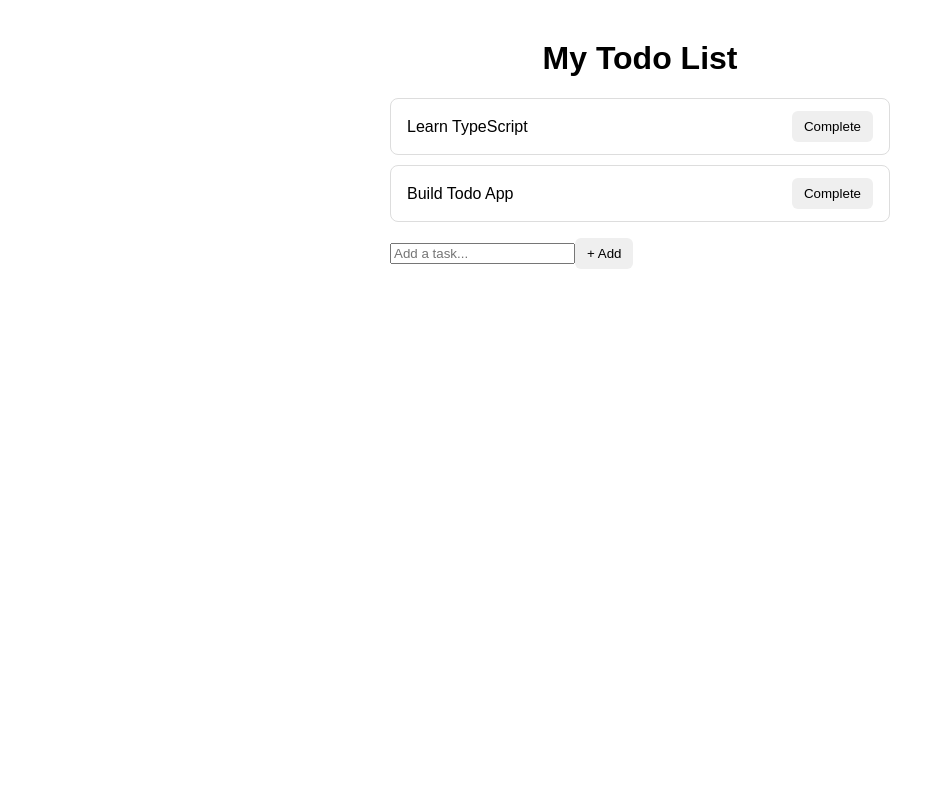
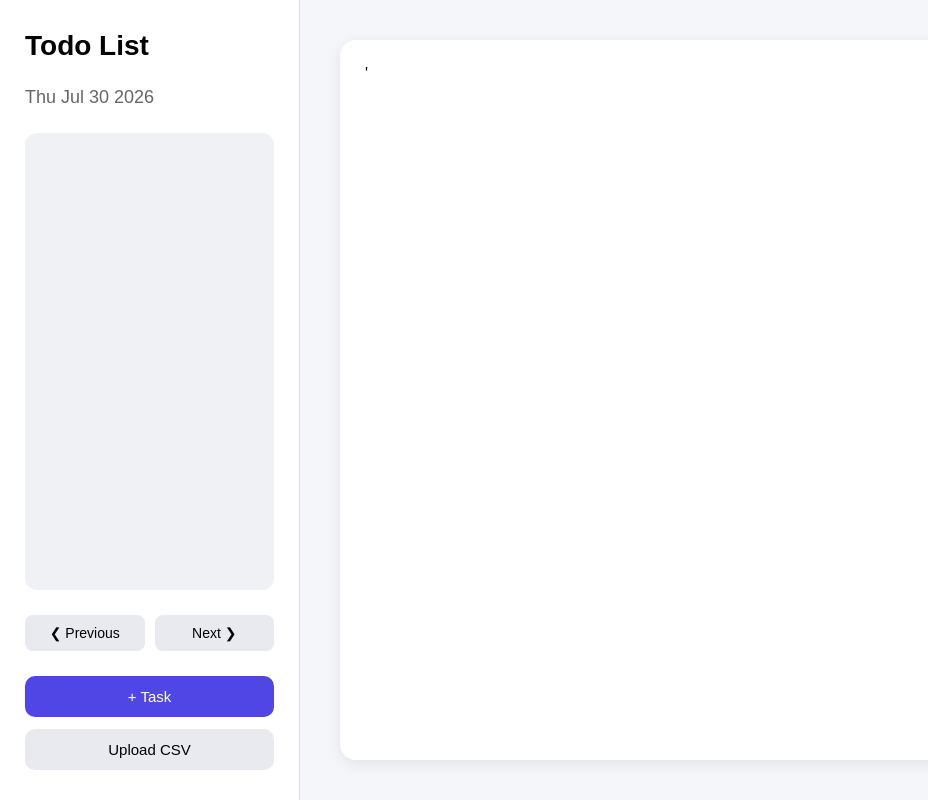
Before and after one commit to AudreyBurrell/todo-typescript, a React (Vite) app: page / in a window 1280 px wide. Shown: the whole page, without its empty margins (0-928 px from the left). Built offline with nearby package versions, Linux system fonts and the light colour scheme.

Commit message:
Making the html/css for my new app

```diff
--- a/src/App.tsx
+++ b/src/App.tsx
@@ -1,8 +1,13 @@
 import type { Task } from "./types/Task";
+import "./styles/App.css";
+
+import { useState } from "react";
 
 function App() {
+    let currentDate = new Date().toDateString();
+
     return (
-        <>
+        <main className="app">
             {/* WHAT I WANT
                 Left hand side:
                     Title of application
@@ -19,8 +24,28 @@ function App() {
                     Priority?
 
             */}
+            <div className="leftSideBar">
+                <h2>Todo List</h2>
+                <p id="date-display">{currentDate}</p>
+                <div className="filterArea">
+                    {/*When ready, filtering stuff goes here */}
+                </div>
+                <div className="navigation">
+                    <button>&#x276E; Previous</button>
+                    <button>Next &#x276F;</button>
+                </div>
+                <div className="taskAdditionArea">
+                    <button>+ Task</button>
+                    <button>Upload CSV</button>
+                </div>
+            </div>
+            <div className="rightSideBar">
+                <div className="toDoListArea">'
 
-        </>
+                </div>
+            </div>
+
+        </main>
     )
 }
 
--- a/src/main.tsx
+++ b/src/main.tsx
@@ -1,7 +1,7 @@
 import { StrictMode } from 'react'
 import { createRoot } from 'react-dom/client'
 import './styles/index.css'
-import App from './oldLearningMaterials/App.tsx'
+import App from './App.tsx'
 
 createRoot(document.getElementById('root')!).render(
   <StrictMode>
--- a/src/styles/App.css
+++ b/src/styles/App.css
@@ -0,0 +1,148 @@
+/* App.css */
+
+* {
+    box-sizing: border-box;
+}
+
+body {
+    margin: 0;
+    font-family: Arial, Helvetica, sans-serif;
+    background-color: #f5f6fa;
+}
+
+.app {
+    min-height: 100vh;
+    display: flex;
+}
+
+/* LEFT SIDE */
+
+.leftSideBar {
+    width: 300px;
+    min-height: 100vh;
+    padding: 30px 25px;
+
+    background-color: white;
+    border-right: 1px solid #ddd;
+
+    display: flex;
+    flex-direction: column;
+    gap: 25px;
+}
+
+.leftSideBar h2 {
+    margin: 0;
+    font-size: 28px;
+}
+
+
+/* Date */
+
+#date-display {
+    font-size: 18px;
+    color: #666;
+    margin: 0;
+}
+
+
+/* Filters */
+
+.filterArea {
+    flex: 1;
+
+    padding: 15px;
+    border-radius: 12px;
+
+    background-color: #f0f1f5;
+}
+
+
+/* Previous / Next buttons */
+
+.navigation {
+    display: flex;
+    justify-content: space-between;
+    gap: 10px;
+}
+
+.navigation button {
+    flex: 1;
+
+    padding: 10px;
+
+    border: none;
+    border-radius: 8px;
+
+    background-color: #e8eaf0;
+    cursor: pointer;
+
+    font-size: 14px;
+}
+
+.navigation button:hover {
+    background-color: #d9dce5;
+}
+
+
+/* Add task buttons */
+
+.taskAdditionArea {
+    display: flex;
+    flex-direction: column;
+    gap: 12px;
+}
+
+.taskAdditionArea button {
+    padding: 12px;
+
+    border: none;
+    border-radius: 10px;
+
+    cursor: pointer;
+
+    font-size: 15px;
+}
+
+
+/* Make first button stand out */
+
+.taskAdditionArea button:first-child {
+    background-color: #4f46e5;
+    color: white;
+}
+
+.taskAdditionArea button:first-child:hover {
+    background-color: #4338ca;
+}
+
+
+/* CSV button */
+
+.taskAdditionArea button:last-child {
+    background-color: #e8eaf0;
+}
+
+.taskAdditionArea button:last-child:hover {
+    background-color: #d9dce5;
+}
+
+
+/* RIGHT SIDE */
+
+.rightSideBar {
+    flex: 1;
+    padding: 40px;
+}
+
+
+.toDoListArea {
+    min-height: calc(100vh - 80px);
+
+    background-color: white;
+
+    border-radius: 16px;
+
+    padding: 25px;
+
+    box-shadow: 0 4px 15px rgba(0,0,0,0.08);
+}
```
